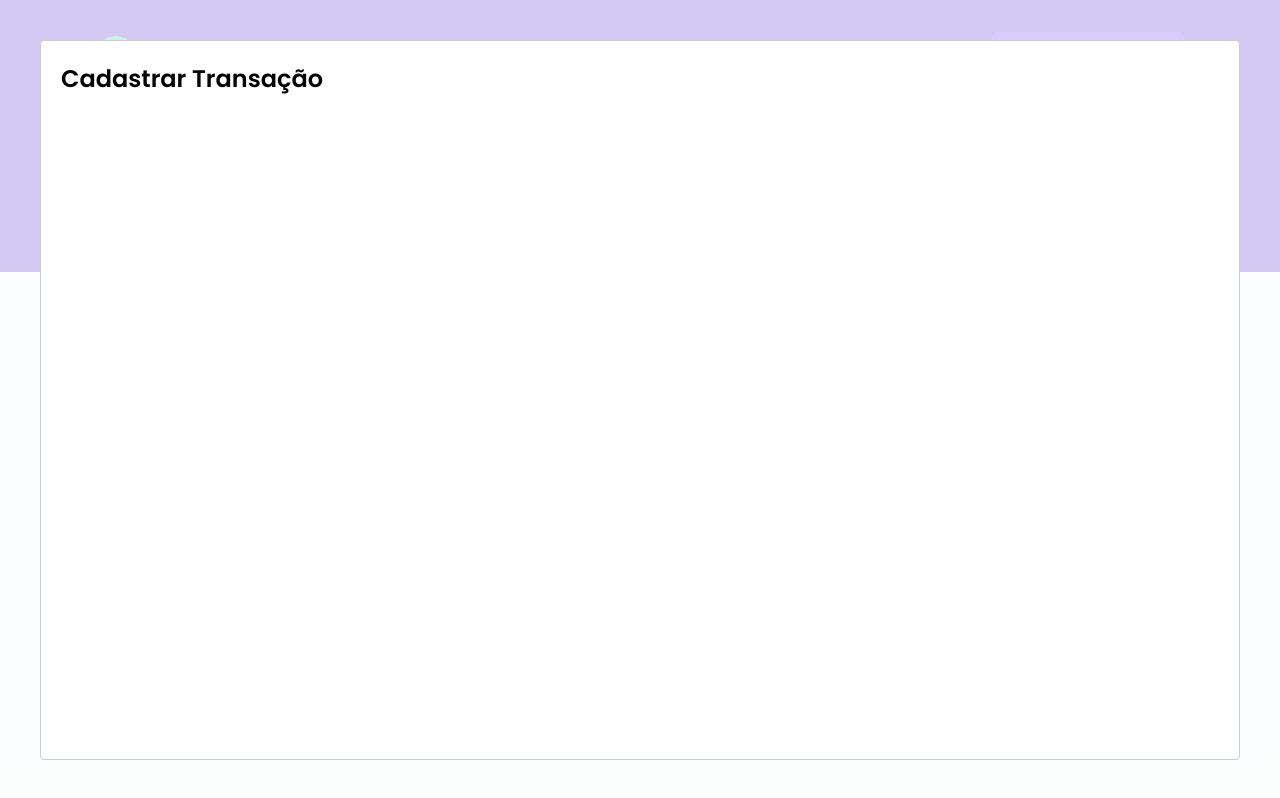
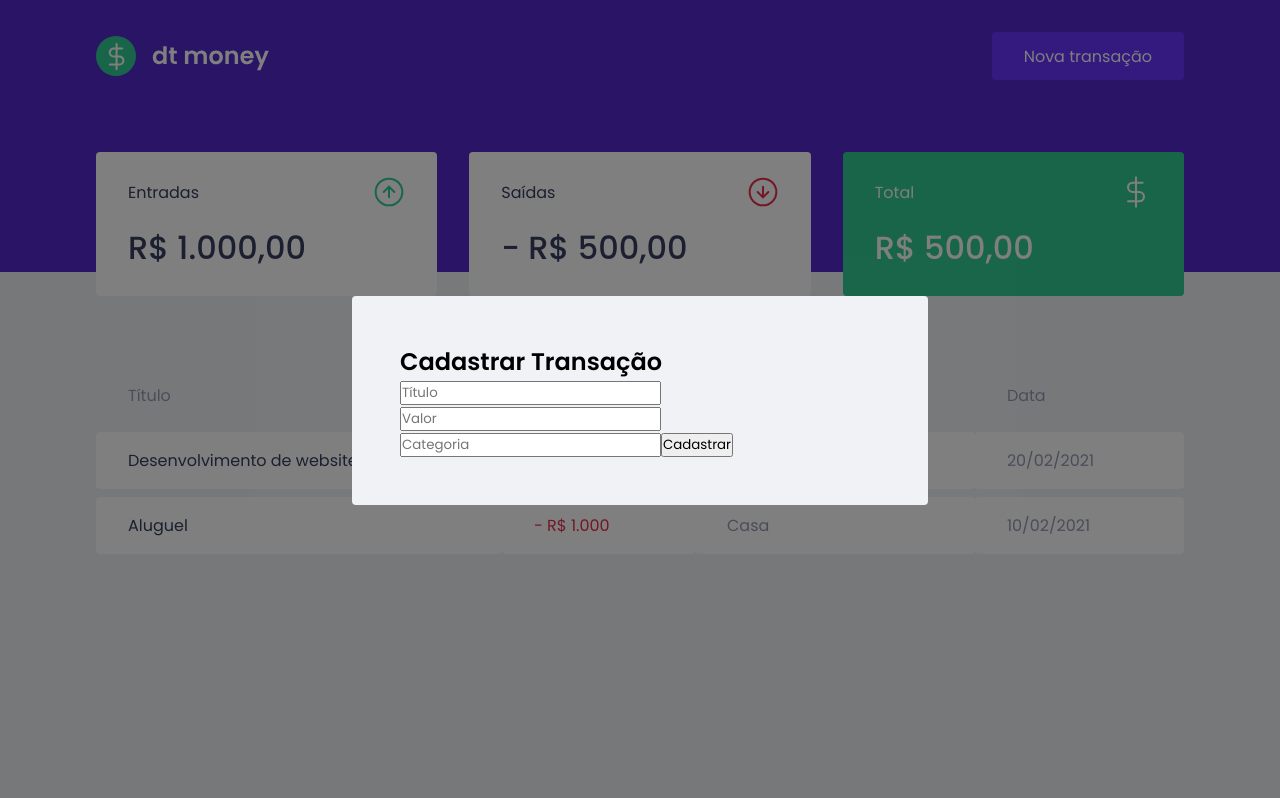
Before and after one commit to Deeved/dtmoney, a React (Create React App) app: page / in a window 1280 px wide. Both pictures are taken after a click on the button "Nova transação". Built offline with nearby package versions, Linux system fonts and the light colour scheme; no server answers; what miragejs would draw is missing.

Commit message:
Estrutura do Formulario

```diff
--- a/src/components/NewTransactionModal/index.tsx
+++ b/src/components/NewTransactionModal/index.tsx
@@ -1,4 +1,5 @@
 import Modal from "react-modal";
+import { Container } from "./style";
 
 interface NewTransactionModalProps {
   isOpen: boolean;
@@ -10,8 +11,23 @@ export function NewTransactionModal({
   onRequestOpen,
 }: NewTransactionModalProps) {
   return (
-    <Modal isOpen={isOpen} onRequestClose={onRequestOpen}>
-      <h2>Cadastrar Transação</h2>
+    <Modal
+      isOpen={isOpen}
+      onRequestClose={onRequestOpen}
+      overlayClassName="react-modal-overlay"
+      className="react-modal-content"
+    >
+      <Container>
+        <h2>Cadastrar Transação</h2>
+
+        <input placeholder="Título" />
+
+        <input type="number" placeholder="Valor" />
+
+        <input placeholder="Categoria" />
+
+        <button type="submit">Cadastrar</button>
+      </Container>
     </Modal>
   );
 }
--- a/src/components/NewTransactionModal/style.ts
+++ b/src/components/NewTransactionModal/style.ts
@@ -1,3 +1,3 @@
 import styled from "styled-components";
 
-export const Container = styled.div``;
+export const Container = styled.form``;
--- a/src/sytles/global.ts
+++ b/src/sytles/global.ts
@@ -53,4 +53,26 @@ export const GlobalStyles = createGlobalStyle`
     cursor: not-allowed;
   }
 
+  .react-modal-overlay {
+    background: rgba(0,0,0, 0.5);
+    position: fixed;
+    top: 0;
+    bottom: 0;
+    right: 0;
+    left: 0;
+
+    display: flex;
+    align-items: center;
+    justify-content: center;
+  }
+
+  .react-modal-content {
+    width: 100%;
+    max-width: 576px;
+    background: var(--background);
+    padding: 3rem;
+    position: relative;
+    border-radius: 0.25rem;
+  }
+
 `;
```
